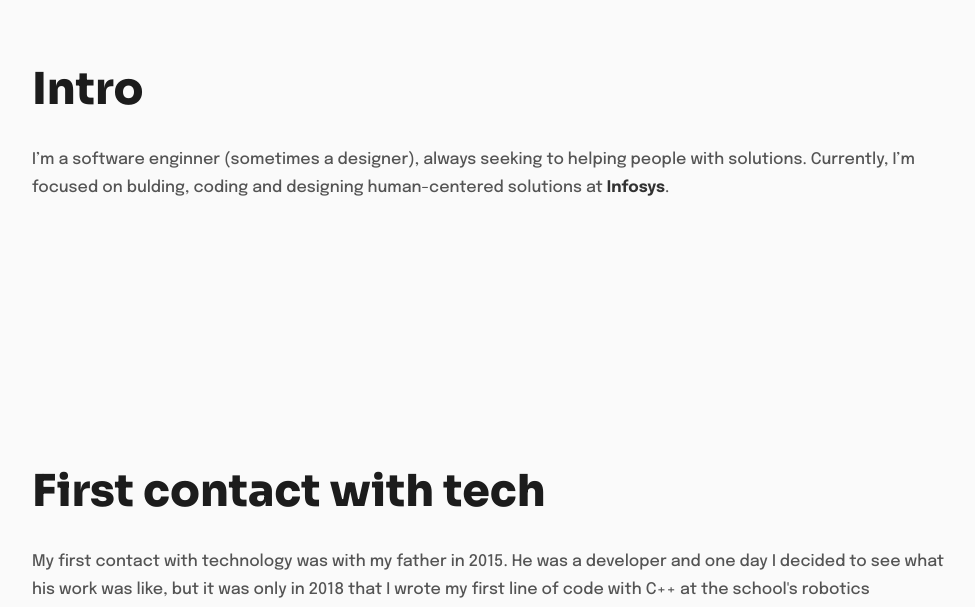
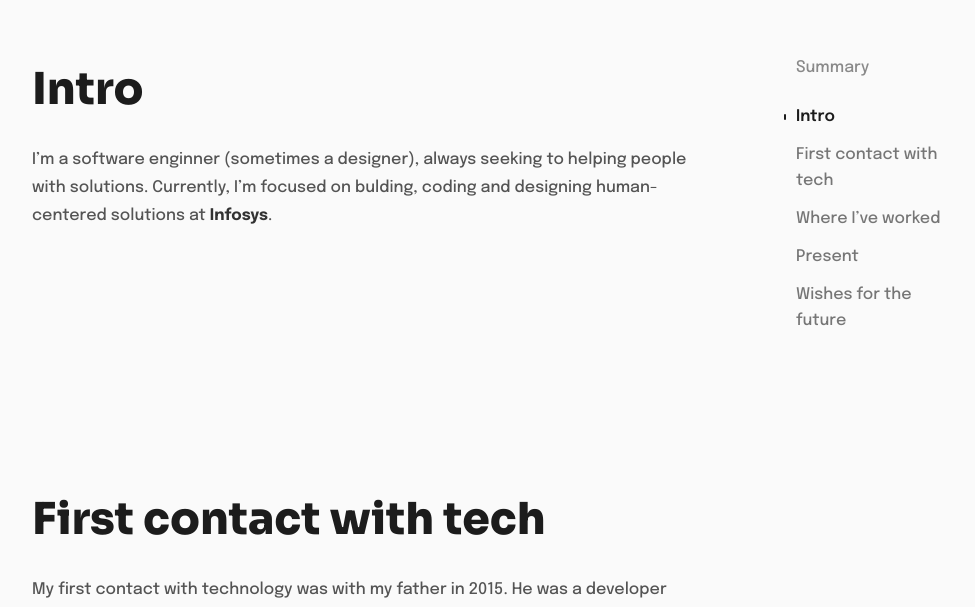
Before and after one commit to MathPSantos/portfolio, a Next.js app: page /about in a window 1280 px wide. Shown: the part 872-1479 px from the top of the page, without its empty margins (142-1117 px from the left). Built offline with nearby package versions, Linux system fonts and the light colour scheme.

Commit message:
feat: add Scrollspy component

```diff
--- /dev/null
+++ b/src/components/elements/navigation/Scrollspy/Scrollspy.component.tsx
@@ -0,0 +1,96 @@
+import { useEffect, useState } from "react";
+
+import { Heading } from '@components/elements'
+
+import styles from './Scrollspy.module.scss'
+
+interface SpyItem {
+  inView: boolean;
+  element: HTMLElement;
+  label: string
+}
+
+interface ScrollspyState {
+  items: SpyItem[];
+}
+
+interface ListItem {
+  id: string;
+  label: string;
+}
+
+interface ScrollspyProps {
+  listItems: ListItem[];
+}
+
+const TIMER_CHECKER = 100;
+
+
+export function Scrollspy({ listItems }: ScrollspyProps) {
+  const [state, setState] = useState<ScrollspyState>({
+    items: [],
+  })
+
+  useEffect(() => {
+    const interval  = setInterval(() => spy(), TIMER_CHECKER);
+
+    return () => {
+      clearInterval(interval);
+    }
+  }, []);
+
+  function spy() {
+    const items = listItems.map((i) => {
+      const element = document.getElementById(i.id);
+        return {
+          inView: element ? isInView(element) : false,
+          element,
+          label: i.label,
+        } as SpyItem;
+    });
+
+    const firstTrueItem = items.find(item => !!item && item.inView);
+
+    if (!firstTrueItem) {
+      return;
+    } else {
+      const update = items.map(item => {
+        return { ...item, inView: item === firstTrueItem } as SpyItem;
+      });
+
+      setState({ items: update });
+    }
+  }
+
+  function scrollTo(element: HTMLElement) {
+    element.scrollIntoView({
+      behavior: 'smooth',
+      block: 'start',
+      inline: "nearest"
+    })
+  }
+
+  function isInView(element: HTMLElement) {
+    const rect = element.getBoundingClientRect();
+    return rect.top >= 0 && rect.bottom <= window.innerHeight;
+  }
+
+  return (
+    <div className={styles.spy}>
+      <Heading mb="24" level={5}>Summary</Heading>
+      <ul>
+        {state.items.map((item, index) => {
+          return (
+            <li
+              key={index}
+              className={item.inView ? styles.active : ""}
+              onClick={() => scrollTo(item.element)}
+            >
+              {item.label}
+            </li>
+          );
+        })}
+      </ul>
+    </div>
+  )
+};
--- /dev/null
+++ b/src/components/elements/navigation/Scrollspy/Scrollspy.module.scss
@@ -0,0 +1,56 @@
+@import '@styles/tokens/colors';
+
+.spy {
+  ul {
+    display: flex;
+    flex-direction: column;
+    align-items: flex-start;
+
+    gap: 12px;
+
+    list-style: none;
+    padding:  0;
+
+    li {
+      position: relative;
+
+      font-weight: 500;
+      line-height: 26px;
+
+      color: $colors-gray-400;
+
+      transition: all 0.3s ease-in-out;
+
+      cursor: pointer;
+
+      &.active {
+        font-weight: 600;
+        color: $colors-gray-900;
+
+        &::before {
+          opacity: 1;
+        }
+      }
+
+      &::before {
+        content: '';
+        position: absolute;
+        top: 50%;
+        left: -12px;
+        transform: translateY(-50%);
+        width: 2px;
+        height: 6px;
+        border-radius: 1px;
+        background-color: $colors-gray-900;
+
+        opacity: 0;
+        transition: all 0.3s ease-in-out;
+      }
+
+      &:hover {
+        font-weight: 600;
+        color: $colors-gray-900;
+      }
+    }
+  }
+}
--- a/src/components/elements/navigation/index.ts
+++ b/src/components/elements/navigation/index.ts
@@ -1 +1,2 @@
 export * from "./Link/Link.component";
+export * from "./Scrollspy/Scrollspy.component";
--- a/src/components/layout/Footer/Footer.component.tsx
+++ b/src/components/layout/Footer/Footer.component.tsx
@@ -1,13 +1,16 @@
 import { Heading, Link, Paragraph } from "@components/elements";
+import { BoxComponent, BoxComponentProps } from "@core/shared/components";
 import { Stack } from "../Stack/Stack.component";
 
 import styles from "./Footer.module.scss";
 
-export function Footer() {
+interface FooterProps extends BoxComponentProps {}
+
+export function Footer({...props}: FooterProps) {
   const year = new Date().getFullYear();
 
   return (
-    <footer className={styles.footer}>
+    <BoxComponent as="footer" className={styles.footer} {...props}>
       <div className={styles.footer__content}>
         <div className={styles.footer__main}>
           <div>
@@ -50,6 +53,6 @@ export function Footer() {
           <span>Designed & Built by Matheus Santos</span>
         </div>
       </div>
-    </footer>
+    </BoxComponent>
   );
 }
--- a/src/components/layout/Header/Header.data.ts
+++ b/src/components/layout/Header/Header.data.ts
@@ -27,12 +27,12 @@ export const HEADER_PAGES: HeaderLink[] = [
     label: "About",
     href: "/about",
   },
-  {
-    label: "Projects",
-    href: "/projects",
-  },
-  {
-    label: "Bookmarks",
-    href: "/bookmarks",
-  },
+  // {
+  //   label: "Projects",
+  //   href: "/projects",
+  // },
+  // {
+  //   label: "Bookmarks",
+  //   href: "/bookmarks",
+  // },
 ];
--- a/src/components/layout/Layout/Layout.component.tsx
+++ b/src/components/layout/Layout/Layout.component.tsx
@@ -17,7 +17,7 @@ export function Layout({ title = "math.dev", children }: LayoutProps) {
       </Head>
       <Header />
       <Main>{children}</Main>
-      <Footer />
+      <Footer mt="128" />
     </>
   );
 }
--- /dev/null
+++ b/src/pages/about/About.module.scss
@@ -0,0 +1,20 @@
+.container {
+  display: flex;
+  align-items: flex-start;
+
+  gap: 102px;
+
+  .content {
+    flex: 1;
+  }
+
+  .sidebar {
+    width: 168px;
+
+    position: sticky;
+    top: 0;
+
+    padding-top: 128px;
+    padding-bottom: 128px;
+  }
+}
--- a/src/pages/about/index.tsx
+++ b/src/pages/about/index.tsx
@@ -1,7 +1,32 @@
-import { Heading, Paragraph, Strong } from "@components/elements";
+import { Heading, Paragraph, Scrollspy, Strong } from "@components/elements";
 import { HeroSection, Layout, Section, Stack } from "@components/layout";
 
-export default function About() {
+import styles from './About.module.scss';
+
+const SPY_LIST_ITEMS = [
+  {
+    id: 'intro',
+    label: 'Intro',
+  },
+  {
+    id: 'contact',
+    label: 'First contact with tech',
+  },
+  {
+    id: 'worked',
+    label: 'Where I’ve worked',
+  },
+  {
+    id: 'present',
+    label: 'Present',
+  },
+  {
+    id: 'future',
+    label: 'Wishes for the future',
+  }
+]
+
+function About() {
   return (
     <Layout title="math.dev | About">
       <HeroSection
@@ -10,7 +35,10 @@ export default function About() {
         description="Here you can know more about myself, things that I experienced, my professional carrer and my goals. Enjoy it!"
       ></HeroSection>
 
-      <Section>
+      <div className={styles.container}>
+        <div className={styles.content}>
+
+        <Section id="intro">
           <Heading level={2}>Intro</Heading>
           <Paragraph mt="24">
             I’m a software enginner (sometimes a designer), always seeking to
@@ -20,7 +48,7 @@ export default function About() {
           </Paragraph>
         </Section>
 
-      <Section>
+        <Section id="contact">
           <Heading level={2}>First contact with tech</Heading>
           <Stack flexDirection="column" mt="24" gap={16}>
             <Paragraph>
@@ -60,11 +88,11 @@ export default function About() {
           </Stack>
         </Section>
 
-      <Section>
+        <Section id="worked">
           <Heading level={2}>Where I’ve worked</Heading>
         </Section>
 
-      <Section>
+        <Section id="present">
           <Heading level={2}>Present</Heading>
           <Paragraph mt="24">
             I&apos;m currently working at Infosys, where I aim to develop
@@ -74,7 +102,7 @@ export default function About() {
           </Paragraph>
         </Section>
 
-      <Section>
+        <Section id="future">
           <Heading level={2}>Wishes for the future</Heading>
           <Stack flexDirection="column" mt="24" gap={16}>
             <Paragraph>
@@ -89,6 +117,14 @@ export default function About() {
             </Paragraph>
           </Stack>
         </Section>
+        </div>
+
+        <div className={styles.sidebar}>
+          <Scrollspy listItems={SPY_LIST_ITEMS} />
+        </div>
+      </div>
     </Layout>
   );
 }
+
+export default About;
```
Lines whose indentation alone changed are shown as unchanged.
